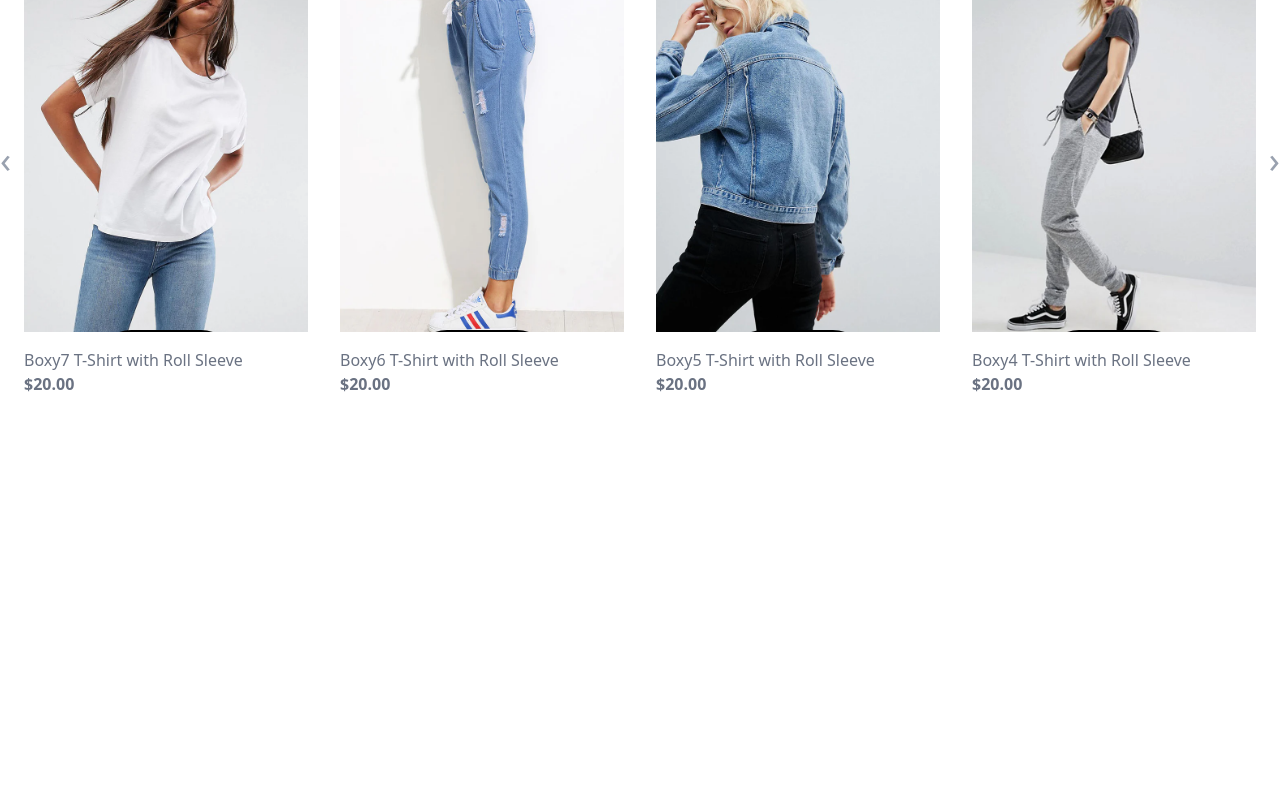
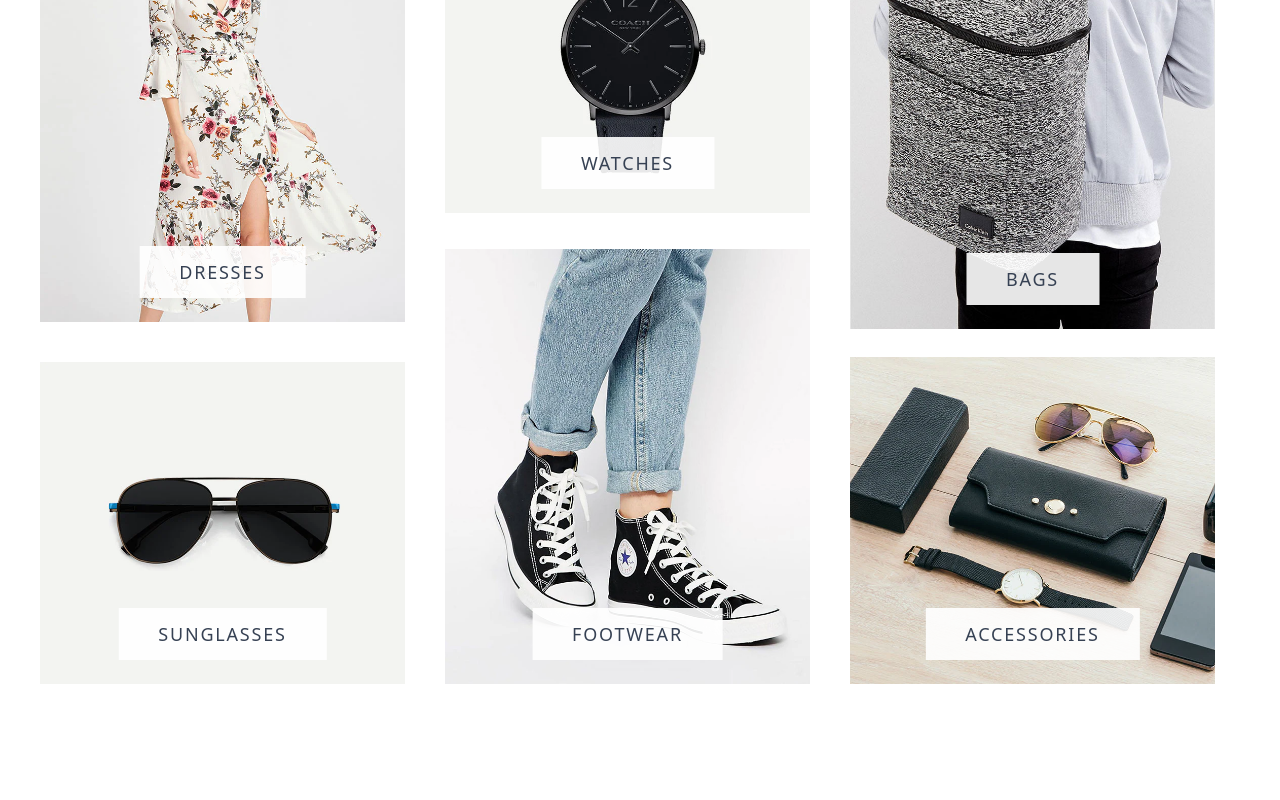
Before and after one commit to ImyMek1/ImaneMaftahElKheir_Final_Project_React, a React (Vite) app: page / in a window 1280 px wide. Shown: the part 1000-1800 px from the top of the page. Before the commit the page ends 1476 px from the top, so only its background shows below. Built offline with nearby package versions, Linux system fonts and the light colour scheme.

Commit message:
Create Categories Section

```diff
--- a/src/components/Categories.jsx
+++ b/src/components/Categories.jsx
@@ -0,0 +1,155 @@
+import { Images } from "../constants/Images";
+
+export default function Categories() {
+  return (
+    <section className="py-20">
+      <div className="w-[1200px] mx-auto h-[800px] flex gap-10">
+
+        <div className="w-[365px] flex flex-col gap-10 h-full">
+
+          <div className="relative overflow-hidden">
+            <img
+              src={Images.card1}
+              alt="Dresses"
+              className="w-full h-[450px] object-cover transition-transform duration-500 hover:scale-110"
+            />
+            <div
+              className="
+                absolute bottom-6 left-1/2 -translate-x-1/2
+                bg-white/90 px-10 py-3
+                text-gray-700
+                transition-all duration-300
+                hover:bg-[#e65540] hover:text-white
+                cursor-pointer
+              "
+            >
+              <h2 className="tracking-widest text-lg font-medium">
+                DRESSES
+              </h2>
+            </div>
+          </div>
+
+          <div className="relative overflow-hidden">
+            <img
+              src={Images.card4}
+              alt="Sunglasses"
+              className="w-full h-[330px] object-cover transition-transform duration-500 hover:scale-110"
+            />
+            <div
+              className="
+                absolute bottom-6 left-1/2 -translate-x-1/2
+                bg-white/90 px-10 py-3
+                text-gray-700
+                transition-all duration-300
+                hover:bg-[#e65540] hover:text-white
+                cursor-pointer
+              "
+            >
+              <h2 className="tracking-widest text-lg font-medium">
+                SUNGLASSES
+              </h2>
+            </div>
+          </div>
+
+        </div>
+
+        <div className="w-[365px] flex flex-col gap-9 h-full">
+
+          <div className="relative overflow-hidden">
+            <img
+              src={Images.card2}
+              alt="Watches"
+              className="w-full h-[330px] object-cover transition-transform duration-500 hover:scale-110"
+            />
+            <div
+              className="
+                absolute bottom-6 left-1/2 -translate-x-1/2
+                bg-white/90 px-10 py-3
+                text-gray-700
+                transition-all duration-300
+                hover:bg-[#e65540] hover:text-white
+                cursor-pointer
+              "
+            >
+              <h2 className="tracking-widest text-lg font-medium">
+                WATCHES
+              </h2>
+            </div>
+          </div>
+
+          <div className="relative overflow-hidden">
+            <img
+              src={Images.card5}
+              alt="Footwear"
+              className="w-full h-[435px] object-cover transition-transform duration-500 hover:scale-110"
+            />
+            <div
+              className="
+                absolute bottom-6 left-1/2 -translate-x-1/2
+                bg-white/90 px-10 py-3
+                text-gray-700
+                transition-all duration-300
+                hover:bg-[#e65540] hover:text-white
+                cursor-pointer
+              "
+            >
+              <h2 className="tracking-widest text-lg font-medium">
+                FOOTWEAR
+              </h2>
+            </div>
+          </div>
+
+        </div>
+
+        <div className="w-[365px] flex flex-col gap-7 h-full">
+
+          <div className="relative overflow-hidden">
+            <img
+              src={Images.card3}
+              alt="Bags"
+              className="w-full h-[450px] object-cover transition-transform duration-500 hover:scale-110"
+            />
+            <div
+              className="
+                absolute bottom-6 left-1/2 -translate-x-1/2
+                bg-white/90 px-10 py-3
+                text-gray-700
+                transition-all duration-300
+                hover:bg-[#e65540] hover:text-white
+                cursor-pointer
+              "
+            >
+              <h2 className="tracking-widest text-lg font-medium">
+                BAGS
+              </h2>
+            </div>
+          </div>
+
+          <div className="relative overflow-hidden">
+            <img
+              src={Images.card6}
+              alt="Accessories"
+              className="w-full h-[330px] object-cover transition-transform duration-500 hover:scale-110"
+            />
+            <div
+              className="
+                absolute bottom-6 left-1/2 -translate-x-1/2
+                bg-white/90 px-10 py-3
+                text-gray-700
+                transition-all duration-300
+                hover:bg-[#e65540] hover:text-white
+                cursor-pointer
+              "
+            >
+              <h2 className="tracking-widest text-lg font-medium">
+                ACCESSORIES
+              </h2>
+            </div>
+          </div>
+
+        </div>
+
+      </div>
+    </section>
+  );
+}
--- a/src/components/NavBar.jsx
+++ b/src/components/NavBar.jsx
@@ -7,11 +7,11 @@ export default function Navbar() {
     <div className="w-full bg-white">
       <div className="mx-auto flex justify-between items-center px-6 py-6">
         <h1 className="text-4xl font-bold">
-          Fashe<span className="text-red-500">.</span>
+          Fashe<span className="text-[#e65540]">.</span>
         </h1>
 
         <nav className="hidden md:flex gap-8 text-[15px] text-gray-700">
-          <a className="text-red-500">Home</a>
+          <a className="text-[#e65540]">Home</a>
           <a>Shop</a>
           <a>Sale</a>
           <a>Features</a>
--- a/src/components/ProductCard.jsx
+++ b/src/components/ProductCard.jsx
@@ -14,7 +14,7 @@ export default function ProductCard({ product }) {
         <button
           className="
             absolute bottom-[-70px] left-1/2 -translate-x-1/2
-            bg-black text-white px-5 py-3 rounded-full transition-all duration-300 hover:bg-red-500 group-hover:bottom-3
+            bg-black text-white px-5 py-3 rounded-full transition-all duration-300 hover:bg-[#e65540] group-hover:bottom-3
           "
         >
           ADD TO CART
--- a/src/pages/Home.jsx
+++ b/src/pages/Home.jsx
@@ -1,6 +1,7 @@
 import TopBar from "../components/TopBar";
 import NavBar from "../components/NavBar";
 import HeroSlider from "../components/HeroSlider";
+import Categories from "../components/Categories";
 import ProductGrid from "../components/ProductGrid";
 
 export default function Home() {
@@ -9,6 +10,7 @@ export default function Home() {
       <TopBar />
       <NavBar />
       <HeroSlider />
+      <Categories />
       <ProductGrid />
     </>
   );
```
